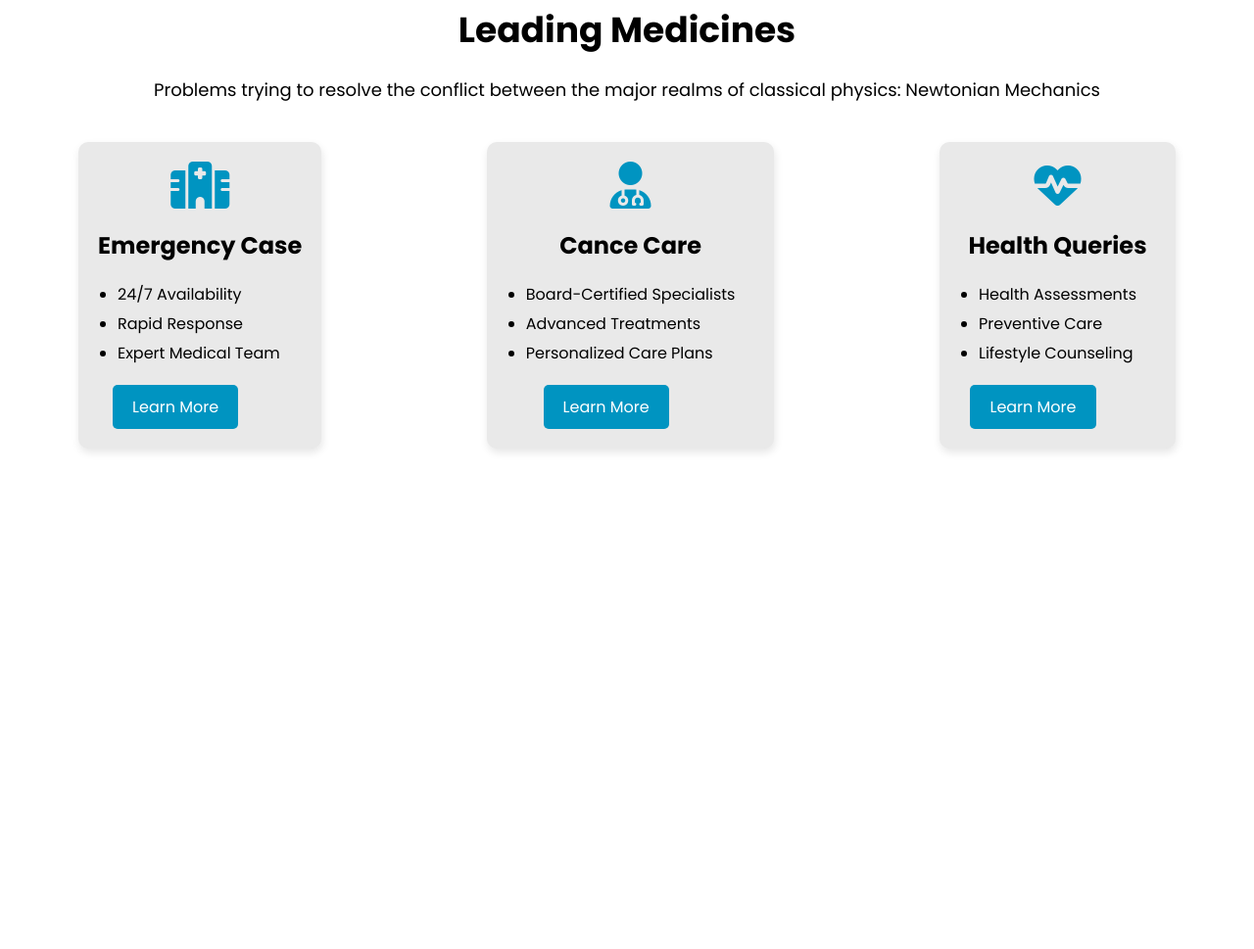
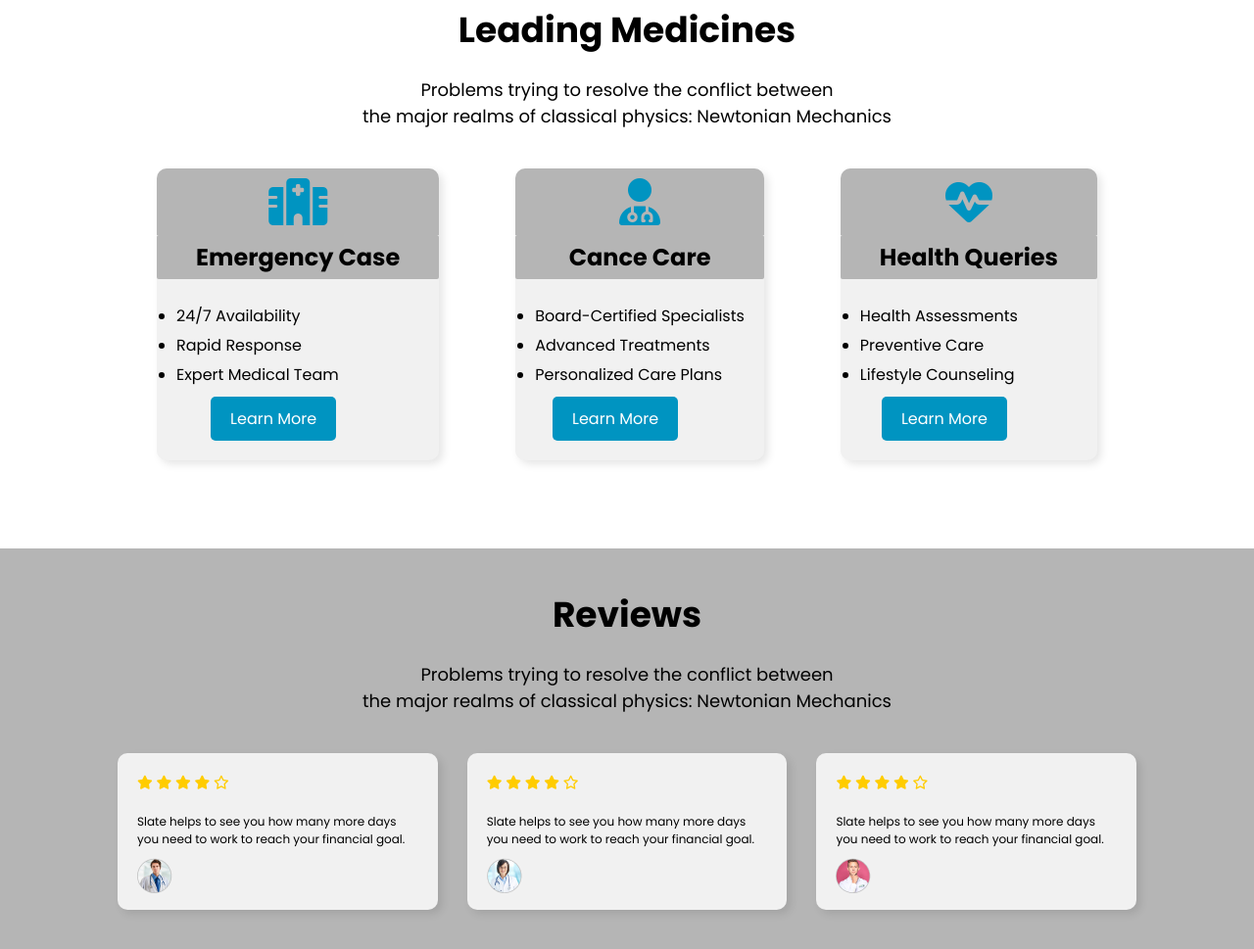
Before and after one commit to Nishant29-N/Milestone-Exam-1, a plain HTML site: page Project 2_ hospital website landing page/hospital website landing page/index.html in a window 1280 px wide. Shown: the part 807-1776 px from the top of the page at 98% size. Before the commit the page ends 1305 px from the top, so only its background shows below. Drawn offline with Linux system fonts and the light colour scheme.

Commit message:
review contaner-done

```diff
--- a/Project 2_ hospital website landing page/hospital website landing page/index.html
+++ b/Project 2_ hospital website landing page/hospital website landing page/index.html
@@ -58,10 +58,13 @@
             </form>
         </div>
   </div>
+<!-- hero-section-ends -->
 
+
+<!-- services-container -->
 <div class="services-container">
     <h1>Leading Medicines</h1>
-    <p>Problems trying to resolve the conflict between the major realms of classical physics: Newtonian Mechanics</p>
+    <p>Problems trying to resolve the conflict between <br>the major realms of classical physics: Newtonian Mechanics</p>
     <div class="cards">
         <div class="card">
             <i class="fas fa-hospital-alt"></i>
@@ -95,5 +98,54 @@
     </div>
 </div>
   </div>
+  <!-- services-container-ends -->
+
+
+  <!-- review-container -->
+
+  <div class="review-container">
+      <h1>Reviews</h1>
+      <p>Problems trying to resolve the conflict between <br>the major realms of classical physics: Newtonian Mechanics</p>
+      <div class="review-cards">
+          <div class="review-card-detail">
+              <div class="stars">
+                  <i class="fa-solid fa-star"></i>
+                  <i class="fa-solid fa-star"></i>
+                  <i class="fa-solid fa-star"></i>
+                  <i class="fa-solid fa-star"></i>
+                  <i class="fa-regular fa-star"></i>
+                </div>
+                <p>Slate helps to see you how many more days you need to work to reach your financial goal.</p>
+                <img src="./assets/user-1.png" alt="user-1">
+            </div>
+    <div class="review-card-detail">
+        <div class="stars">
+            <i class="fa-solid fa-star"></i>
+            <i class="fa-solid fa-star"></i>
+            <i class="fa-solid fa-star"></i>
+            <i class="fa-solid fa-star"></i>
+            <i class="fa-regular fa-star"></i>
+        </div>
+        <p>Slate helps to see you how many more days you need to work to reach your financial goal.</p>
+        <img src="./assets/user-2.png" alt="user-2">
+    </div>
+    <div class="review-card-detail">
+        <div class="stars">
+            <i class="fa-solid fa-star"></i>
+            <i class="fa-solid fa-star"></i>
+            <i class="fa-solid fa-star"></i>
+            <i class="fa-solid fa-star"></i>
+            <i class="fa-regular fa-star"></i>
+        </div>
+        <p>Slate helps to see you how many more days you need to work to reach your financial goal.</p>
+        <img src="./assets/user-3.png" alt="user-3">
+    </div>
+</div>
+</div>
+
+<!-- review-container-ends -->
+
+
+
 </body>
 </html>
--- a/Project 2_ hospital website landing page/hospital website landing page/style.css
+++ b/Project 2_ hospital website landing page/hospital website landing page/style.css
@@ -94,6 +94,7 @@
       height: calc(100vh - 80px); /* Adjust for navbar height */
       display: flex;
       flex-direction: row;
+      gap: 50px;
       flex-wrap: wrap;
       justify-content: center;
       align-items: center;
@@ -126,7 +127,7 @@
 
     .form-section{
       color: #000;
-      margin-top: 50px;
+      margin-top: 130px;
     }
 
     .form-section label{
@@ -193,31 +194,40 @@
     .cards {
       display: flex;
       justify-content: space-between;
+      margin: auto 80px;
     }
+
 
     .card {
       /* flex-basis: calc(33.33% - 20px); */
-      background-color: #e9e9e9;
+      background-color: #f1f1f1;
       border-radius: 10px;
-      padding: 20px;
-      box-shadow: 1px 4px 8px #0000001a;
+      /* padding: 20px; */
+      box-shadow: 4px 4px 8px #0000001a;
     }
 
     .card i {
       font-size: 48px;
       color: #0094c1;
-      margin-bottom: 20px;
+      /* margin-bottom: 20px; */
+      display: block;
+      border-top-left-radius: 10px;
+      border-top-right-radius: 10px;
+      padding: 10px ;
+      background: #b5b5b5;
     }
 
     .card h2 {
+      background: #b5b5b5;
       font-size: 24px;
+      padding: 5px 40px;
+      border-radius: 2px;
       margin-bottom: 20px;
     }
 
     .card ul {
       text-align: left;
-      margin: 20px;
-
+      padding: 5px 20px;
     }
 
     .card ul li {
@@ -227,6 +237,8 @@
     .btn {
       display: inline-block;
       padding: 10px 20px;
+      margin-bottom: 20px;
+      text-align: left;
       background-color: #0094c1;
       color: #fff;
       text-decoration: none;
@@ -236,6 +248,45 @@
 
     .btn:hover {
       background-color: #007a9e;
+    }
+
+    .review-container {
+      /* max-width: 1200px; */
+      width: 100%;
+      margin: 50px auto;
+      padding: 40px;
+      text-align: center;
+      background-color: #b5b5b5;
+    }
+
+    .review-cards {
+      display: flex;
+      justify-content: space-between;
+      margin: auto 80px;
+    }
+
+    .review-card-detail {
+      flex-basis: calc(33.33% - 20px);
+      background-color: #f1f1f1;
+      border-radius: 10px;
+      text-align: left;
+      /* padding: 20px; */
+      box-shadow: 4px 4px 8px #0000001a;
+    }
+
+    .review-card-detail .stars{
+      font-size: 14px;
+      color: #ffcc00;
+      margin: 20px;
+    }
+    .review-card-detail p{
+      font-size: 12px;
+      margin:0px 20px;
+    }
+    .review-card-detail img{
+      /* font-size: 12px; */
+      /* width: ; */
+      margin: 10px 20px;
     }
 
     /* Media Queries */
@@ -275,7 +326,6 @@
       }
       .form-section {
         position: absolute;
-        /*   */
         overflow-x: hidden; /* Add horizontal scroll on smaller screens */
       }
     }
```
Also changed, not shown: Project 2_ hospital website landing page/hospital website landing page/assets/user-1.png (renamed from Project 2_ hospital website landing page/hospital website landing page/assets/#user.1.png), Project 2_ hospital website landing page/hospital website landing page/assets/user-2.png (renamed from Project 2_ hospital website landing page/hospital website landing page/assets/#user.2.png), Project 2_ hospital website landing page/hospital website landing page/assets/user-3.png (renamed from Project 2_ hospital website landing page/hospital website landing page/assets/#user.3.png). Lines whose indentation alone changed are shown as unchanged.
